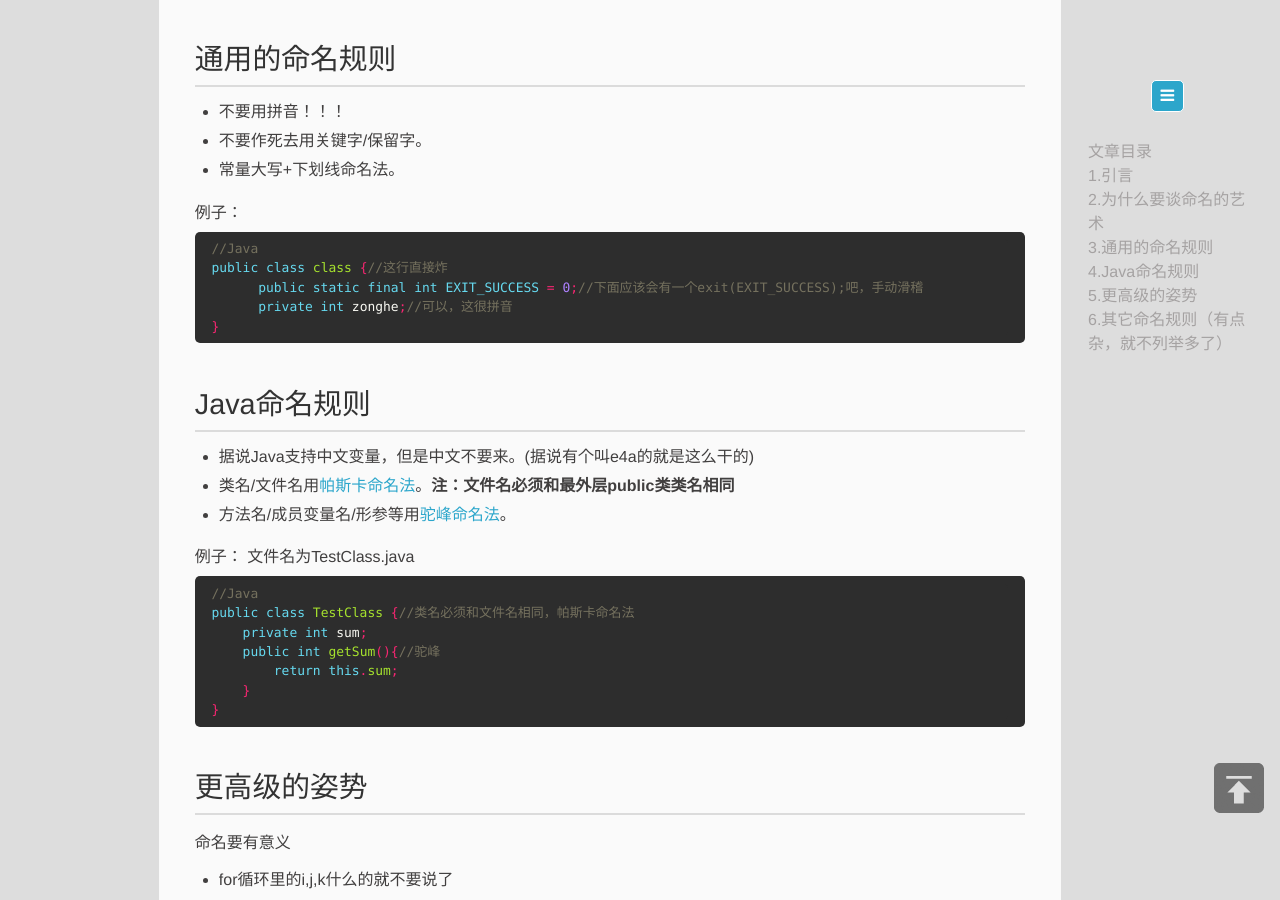
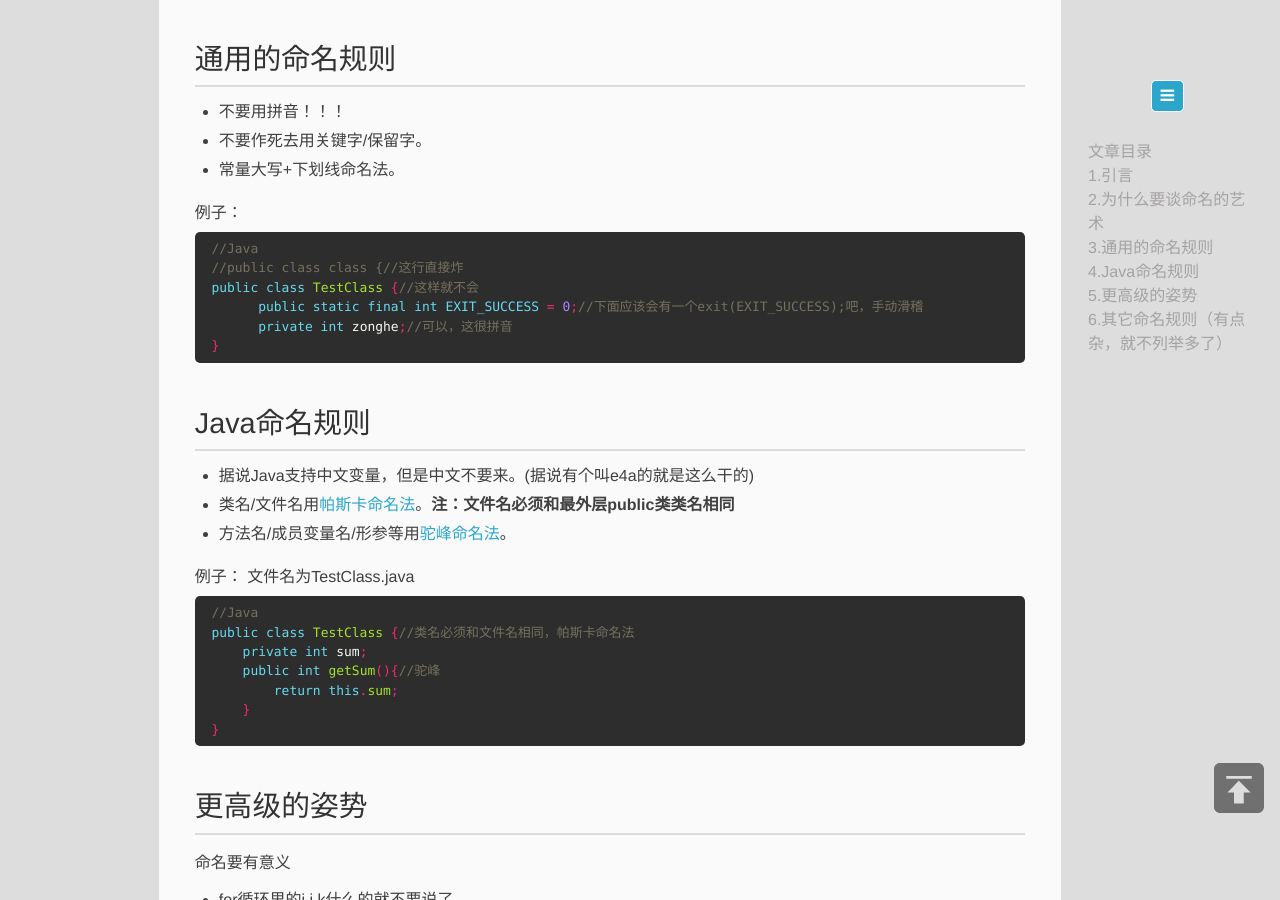
Before and after one commit to PinkD/pinkd.github.io, a Jekyll site: the page built from _posts/2016-9-14-art-of-name.md, in a window 1280 px wide and 900 px high, scrolled down 1039 px. Built offline with Jekyll 4.4.1, drawn with Linux system fonts in a browser that asks for light colours.

Commit message:
markdown format test

````diff
--- a/_posts/2016-9-14-art-of-name.md
+++ b/_posts/2016-9-14-art-of-name.md
@@ -41,7 +41,8 @@ int jianchayonghuming(char *yonghuming);
 
 ```java
 //Java
-public class class {//这行直接炸
+//public class class {//这行直接炸
+public class TestClass {//这样就不会
       public static final int EXIT_SUCCESS = 0;//下面应该会有一个exit(EXIT_SUCCESS);吧，手动滑稽
       private int zonghe;//可以，这很拼音
 }
````
